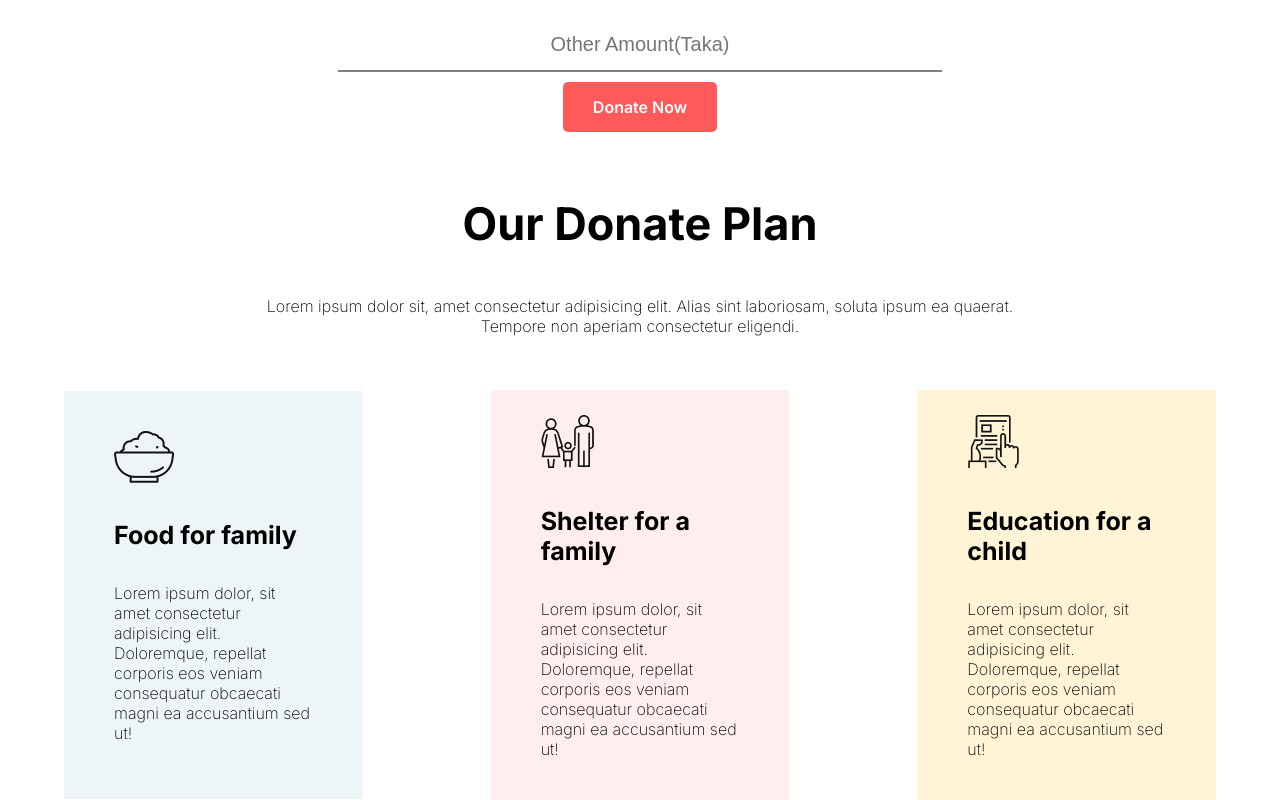
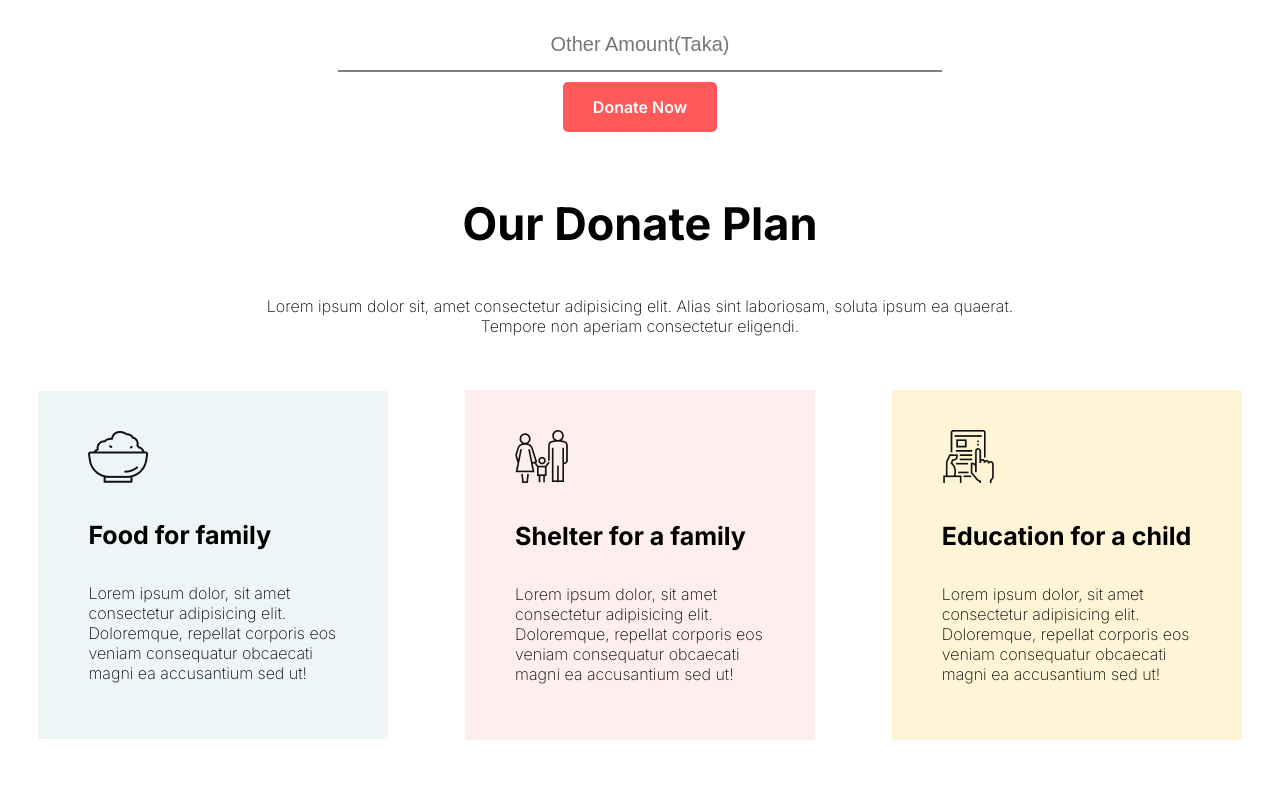
Before and after one commit to sartajdev007/donation-site, a plain HTML site: page index.html in a window 1280 px wide. Shown: the part 1026-1826 px from the top of the page. After the commit the page ends 1766 px from the top, so only its background shows below. Drawn offline with Linux system fonts and the light colour scheme.

Commit message:
some commit

```diff
--- a/style.css
+++ b/style.css
@@ -112,8 +112,8 @@ input {
 #plan2,
 #plan3 {
     margin-top: 3%;
-    margin-left: 5%;
-    margin-right: 5%;
+    margin-left: 3%;
+    margin-right: 3%;
 }
 
 #plan1 {
@@ -124,12 +124,12 @@ input {
 
 #plan2 {
     background: #FF59591A;
-    padding: 25px 50px;
+    padding: 40px 50px;
     text-align: left;
 }
 
 #plan3 {
     background: #FFF4D6;
-    padding: 25px 50px;
+    padding: 40px 50px;
     text-align: left;
 }
```
